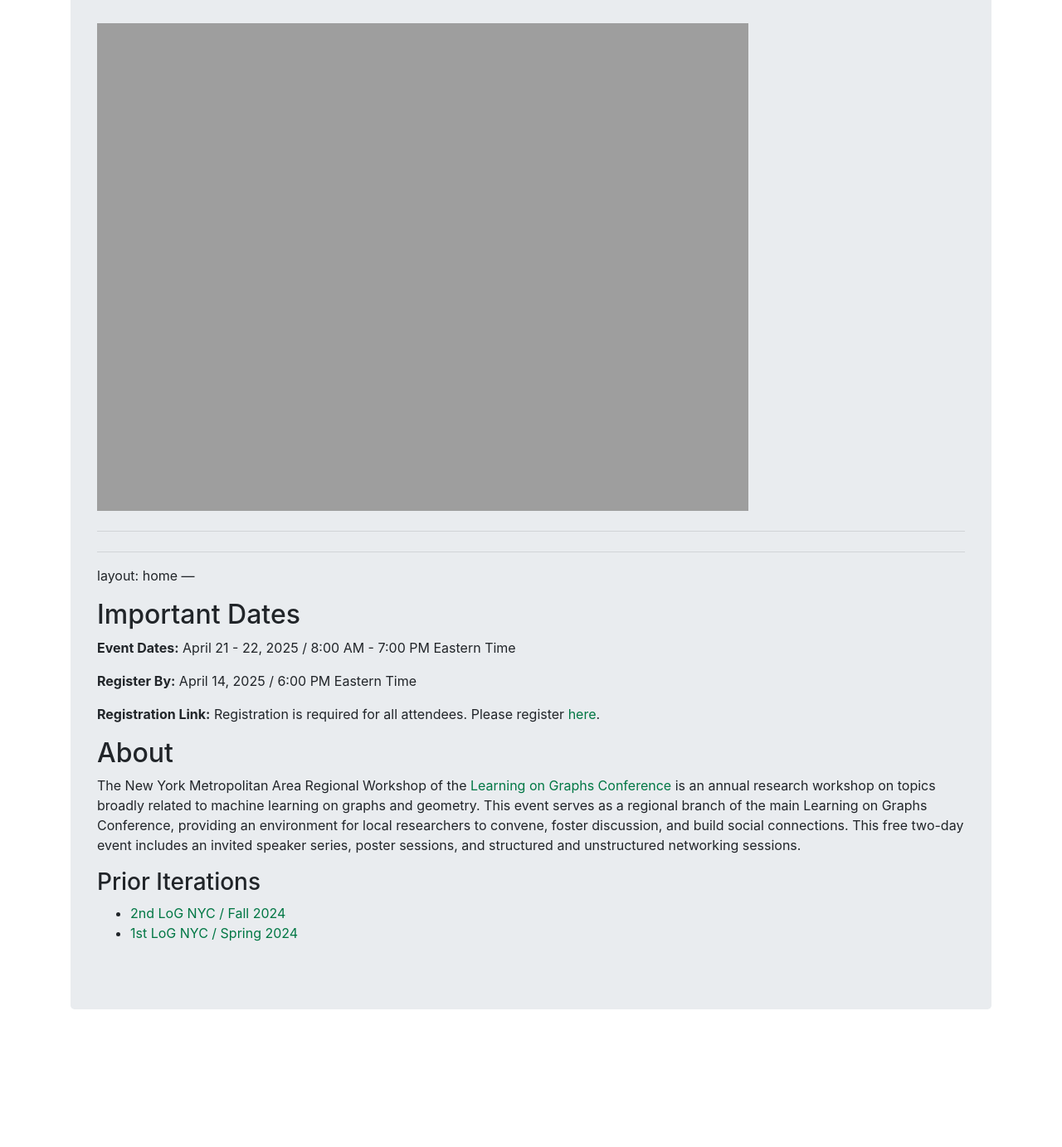
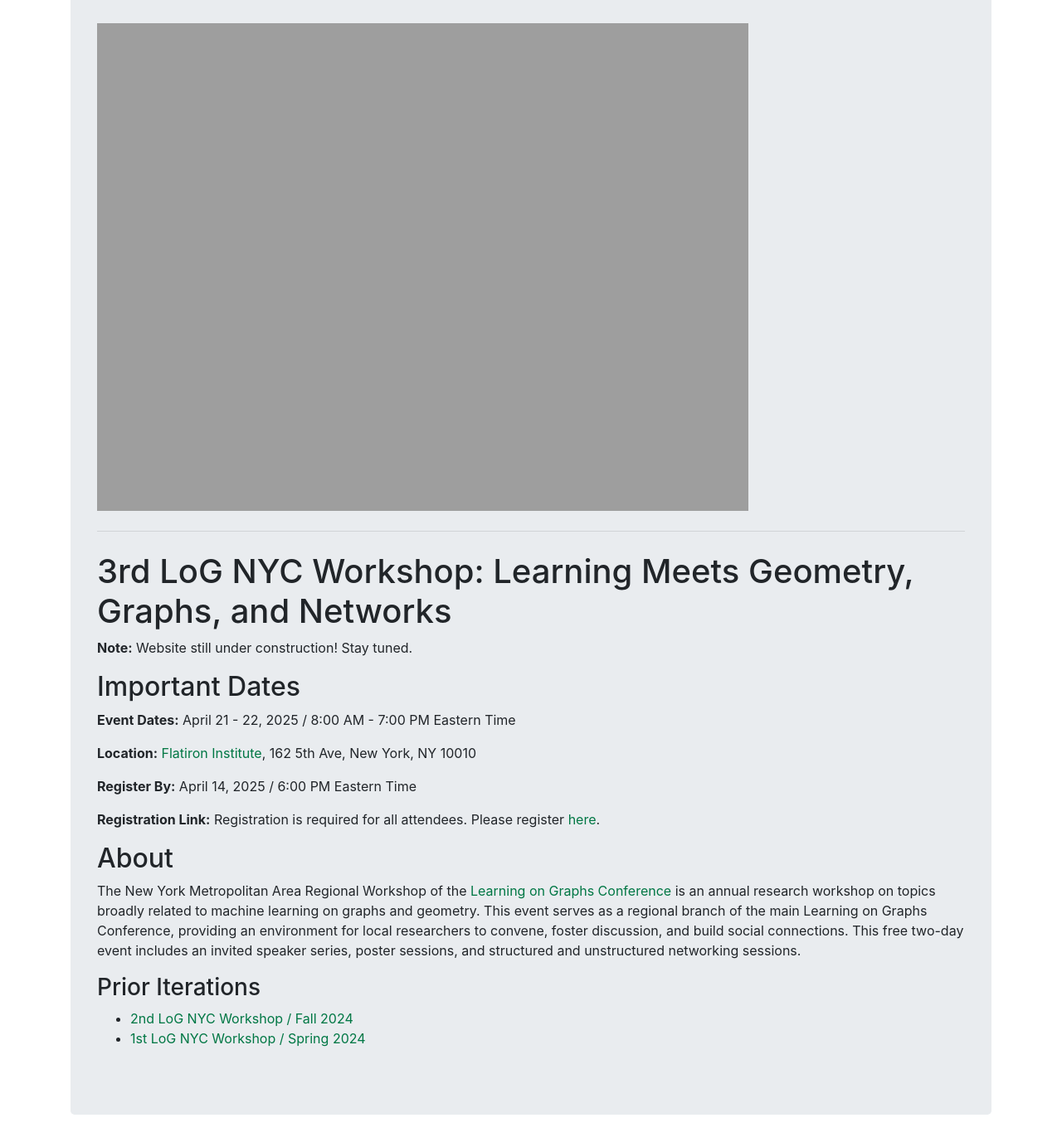
Before and after one commit to log-nyc/log-nyc.github.io, a Jekyll site: the page built from index.md, in a window 1280 px wide and 1400 px high, scrolled down 108 px. Shown: the top 1383 px of the window at 83% size. Built offline with Jekyll 4.4.1, drawn with Linux system fonts in a browser that asks for light colours; our own code applies the rules of GitHub Pages for plain Markdown files; before the commit the page ends 1381 px from its top, so only the background shows below that.

Commit message:
update gps coords and event summary

```diff
--- a/_config.yml
+++ b/_config.yml
@@ -164,7 +164,7 @@ conference:
     # display it.
     map:
       # Initial map center point
-      home_coord: 47.37808, 8.53935
+      home_coord: 40.74063363447844, -73.99090883190662
       # Alternative map providers can be found on https://leaflet-extras.github.io/leaflet-providers/preview/
       # The following do match the Bootstrap design not too badly:
       #   - Thunderforest.Neighbourhood
--- a/index.md
+++ b/index.md
@@ -1,16 +1,19 @@
 
----
-layout: home
----
+# 3rd LoG NYC Workshop: Learning Meets Geometry, Graphs, and Networks
+
+**Note:** Website still under construction! Stay tuned.
 
 
 ## Important Dates
 
 **Event Dates:** April 21 - 22, 2025 / 8:00 AM - 7:00 PM Eastern Time
 
+**Location:** [Flatiron Institute](https://www.simonsfoundation.org/flatiron/), 162 5th Ave, New York, NY 10010
+
 **Register By:** April 14, 2025 / 6:00 PM Eastern Time
 
 **Registration Link:** Registration is required for all attendees. Please register [here](https://events.simonsfoundation.org/event/90116c4e-d87a-4943-8bb8-b3b92d0ff398/regProcessStep1:9d11078f-3ba9-4a4e-be59-4d82b9e7a8ca?RefId=Registration).
+
 
 ## About
 
@@ -18,5 +21,5 @@ The New York Metropolitan Area Regional Workshop of the [Learning on Graphs Conf
 
 ### Prior Iterations
 
-- [2nd LoG NYC / Fall 2024](https://logmeetupnyc.github.io/)
-- [1st LoG NYC / Spring 2024](https://1stlognycmeetup.github.io/)
+- [2nd LoG NYC Workshop / Fall 2024](https://logmeetupnyc.github.io/)
+- [1st LoG NYC Workshop / Spring 2024](https://1stlognycmeetup.github.io/)
```
